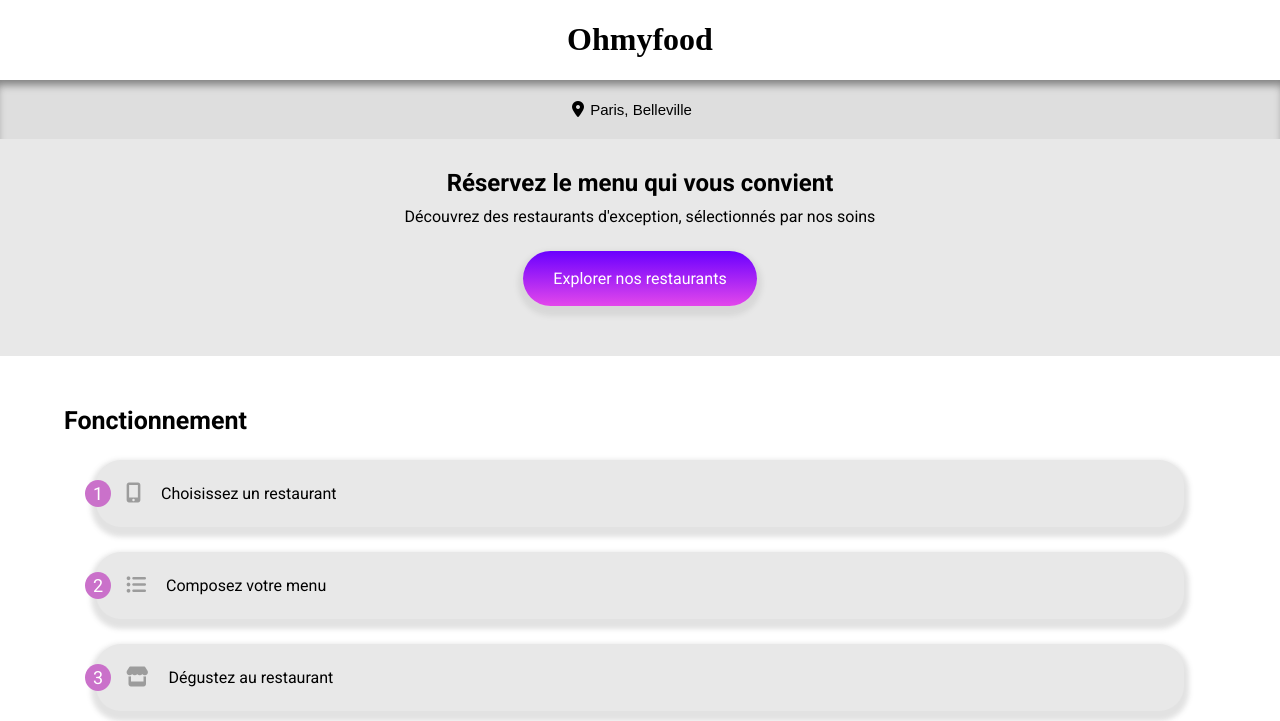
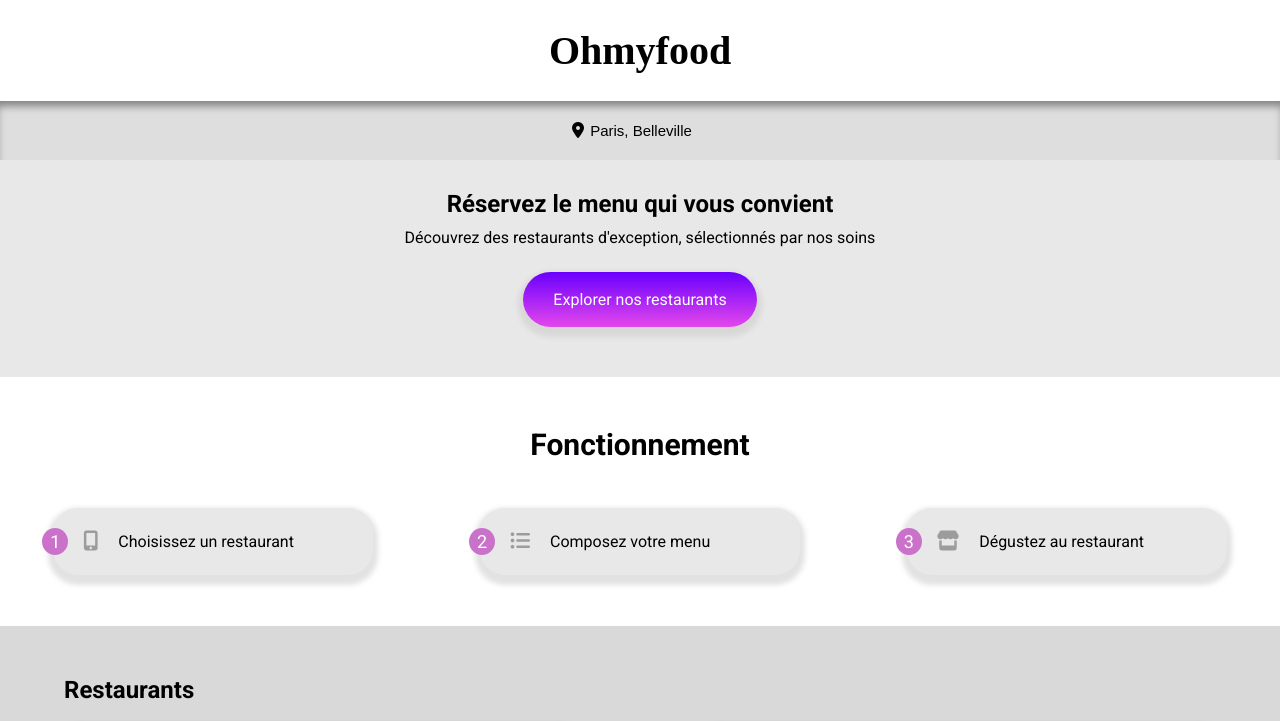
Before and after one commit to Alexabra83/Ohmyfood, a plain HTML site: page index.html in a window 1280 px wide. Shown: the top 721 px of the page. Drawn offline with Linux system fonts and the light colour scheme; grey boxes are pictures that could not be loaded; a web font is replaced by a local one.

Commit message:
responsiv desk 1

```diff
--- a/style.css
+++ b/style.css
@@ -557,5 +557,35 @@ footer li {
 
 /*---------------------responsive desktop---------------------------*/
 
+header h1 {
+  font-size: 40px;
+}
+
+.fonctionnement h2 {
+  margin: auto;
+  padding-bottom: 30px;
+  font-size: 30px;
+  width: 100%;
+  text-align: center;
+}
+
+.fonctionnement_liste {
+  display: flex;
+  justify-content: space-around;
+}
+
+.fonctionnement_liste li {
+  width: 25%;
+}
+
+.fonctionnement_liste p{
+  text-align: center;
+}
+
+
+
+
+
+
 
 }
```
